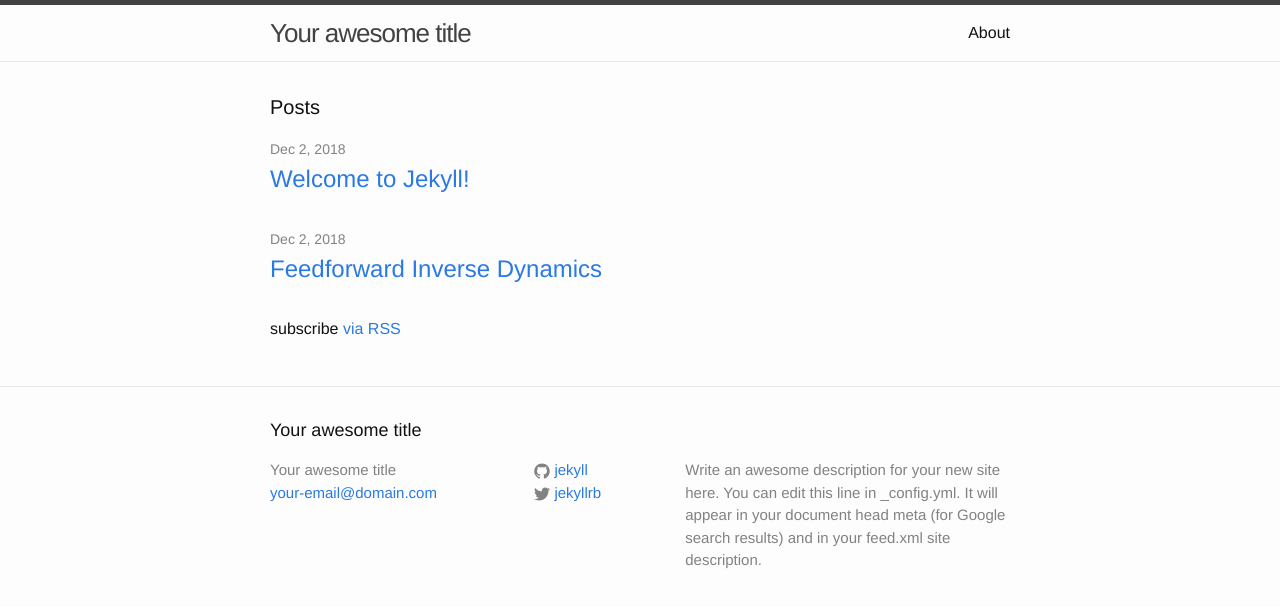
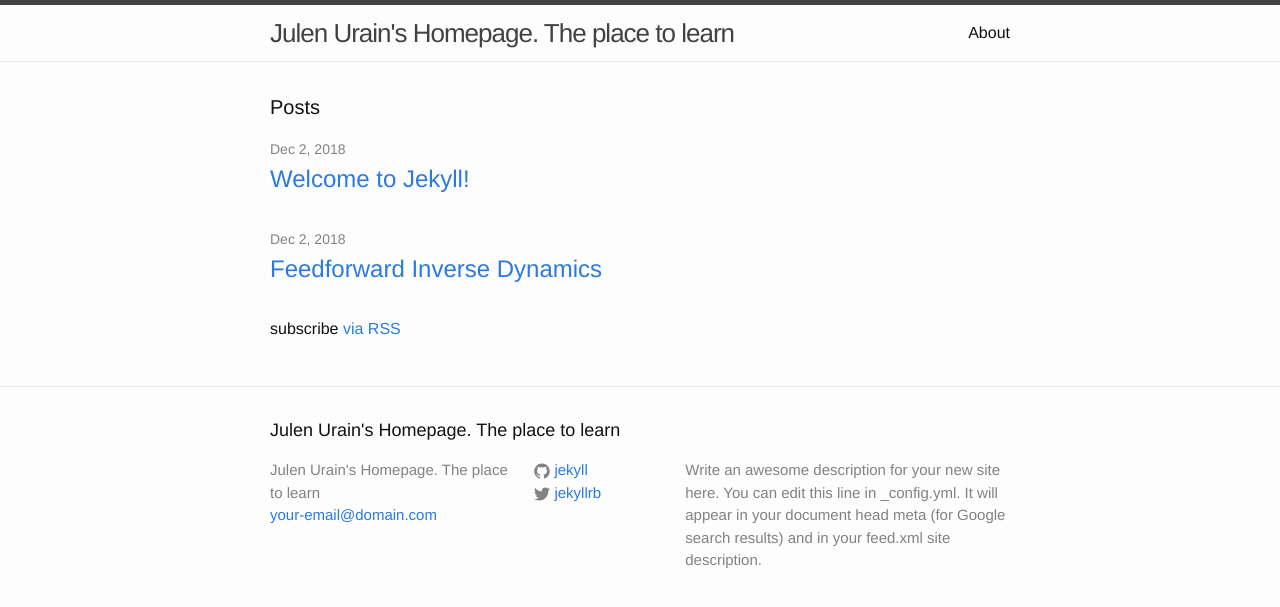
Before and after one commit to TheCamusean/theCamusean.github.io, a Jekyll site: the page built from index.html, in a window 1280 px wide. Shown: the top 607 px of the page. Built offline with Jekyll 4.4.1, drawn with Linux system fonts in a browser that asks for light colours.

Commit message:
lets see

```diff
--- a/_config.yml
+++ b/_config.yml
@@ -6,7 +6,7 @@
 # 'jekyll serve'. If you change this file, please restart the server process.
 
 # Site settings
-title: Your awesome title
+title: Julen Urain's Homepage. The place to learn
 email: your-email@domain.com
 description: > # this means to ignore newlines until "baseurl:"
   Write an awesome description for your new site here. You can edit this
```
